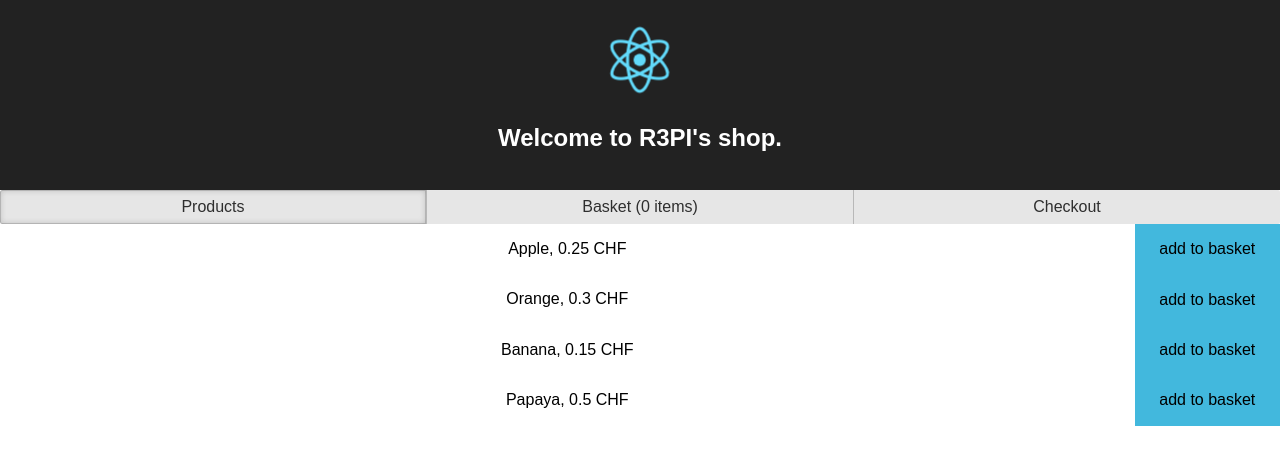
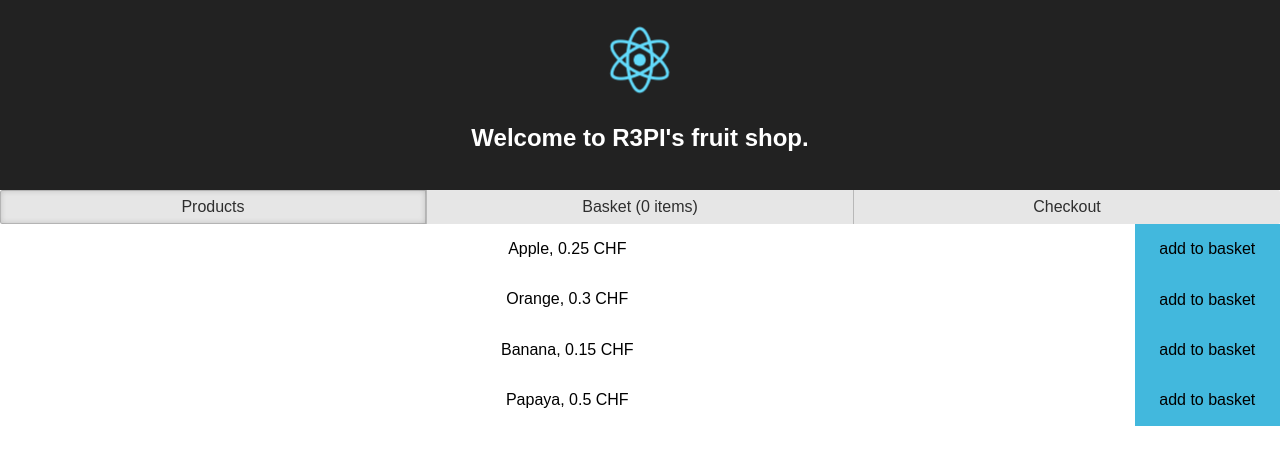
Before and after one commit to ggcaponetto/r3pi-shopping-cart, a React (Create React App) app: page / in a window 1280 px wide. Shown: the top 464 px of the page. Built offline with nearby package versions, Linux system fonts and the light colour scheme.

Commit message:
fix readme, version bump, rm unused file

```diff
--- a/package.json
+++ b/package.json
@@ -1,6 +1,6 @@
 {
   "name": "r3pi-shopping-cart",
-  "version": "0.1.0",
+  "version": "1.0.0",
   "private": true,
   "dependencies": {
     "express": "^4.15.4",
--- a/src/components/app/App.js
+++ b/src/components/app/App.js
@@ -9,7 +9,7 @@ class App extends Component {
       <div className="App">
         <div className="App-header">
           <img src={logo} className="App-logo" alt="logo" />
-          <h2>Welcome to R3PI&apos;s shop.</h2>
+          <h2>Welcome to R3PI&apos;s fruit shop.</h2>
         </div>
         <Shop {...this.props} />
       </div>
```
Also changed, not shown: src/components/Menu.js (deleted), 1 other file (tests, documents, lock files or other folders).
